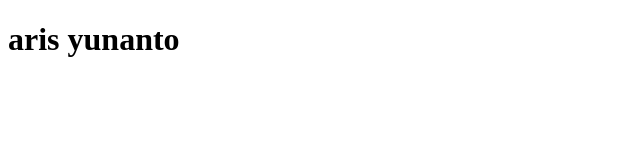
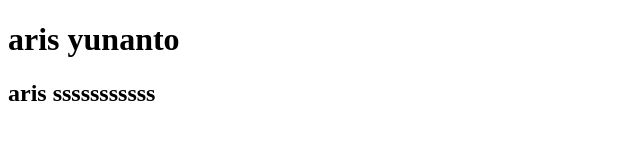
Before and after one commit to aris0706/belajar-git, a plain HTML site: page index.html in a window 1280 px wide. Shown: the whole page, without its empty margins (0-640 px from the left). Drawn offline with Linux system fonts and the light colour scheme.

Commit message:
add file belajar dan add h2 index.html

```diff
--- a/index.html
+++ b/index.html
@@ -5,6 +5,7 @@
 </head>
 <body>
 	<h1>aris yunanto</h1>
+	<h2>aris sssssssssss</h2>
 
 </body>
 </html>
```
Also changed, not shown: belajar.html (added, +1 -0 lines).
